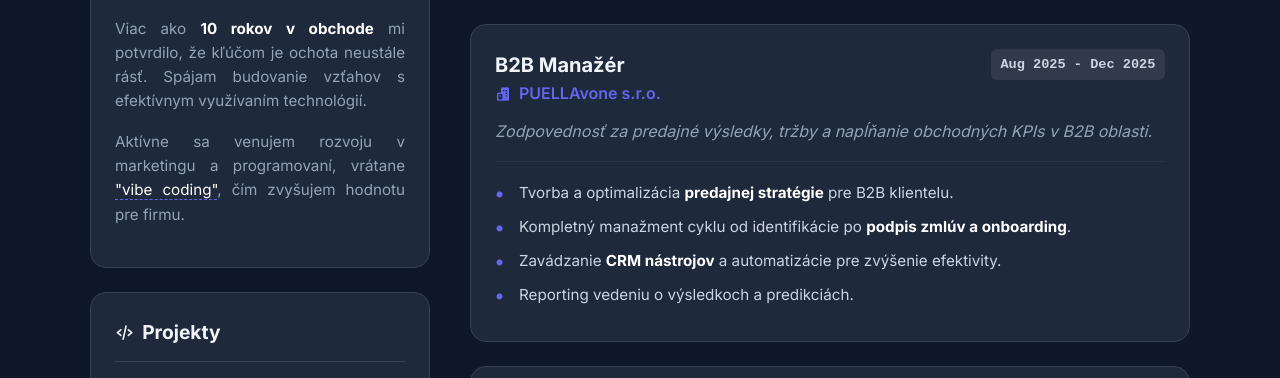
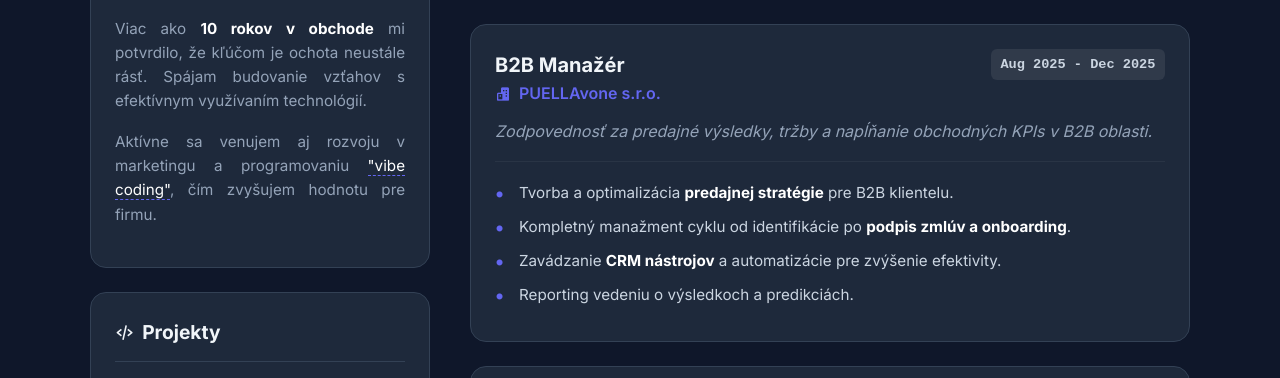
Before and after one commit to Matusbenco/About-me, a plain HTML site: page cv_sk.html in a window 1280 px wide. Shown: the part 399-777 px from the top of the page. Drawn offline with nearby package versions, Linux system fonts and the light colour scheme.

Commit message:
Update cv_sk.html

```diff
--- a/cv_sk.html
+++ b/cv_sk.html
@@ -426,7 +426,7 @@
                         Spájam budovanie vzťahov s efektívnym využívaním technológií.
                     </p>
                     <p class="bio-text">
-                        Aktívne sa venujem rozvoju v marketingu a programovaní, vrátane
+                        Aktívne sa venujem aj rozvoju v marketingu a programovaniu
                         <span class="tooltip" data-tip="Rýchly vývoj aplikácií pomocou AI (ChatGPT, Claude) bez hlbokej znalosti syntaxe.">"vibe coding"</span>,
                         čím zvyšujem hodnotu pre firmu.
                     </p>
@@ -634,4 +634,5 @@
     </div>
 
 </body>
+
 </html>
```
